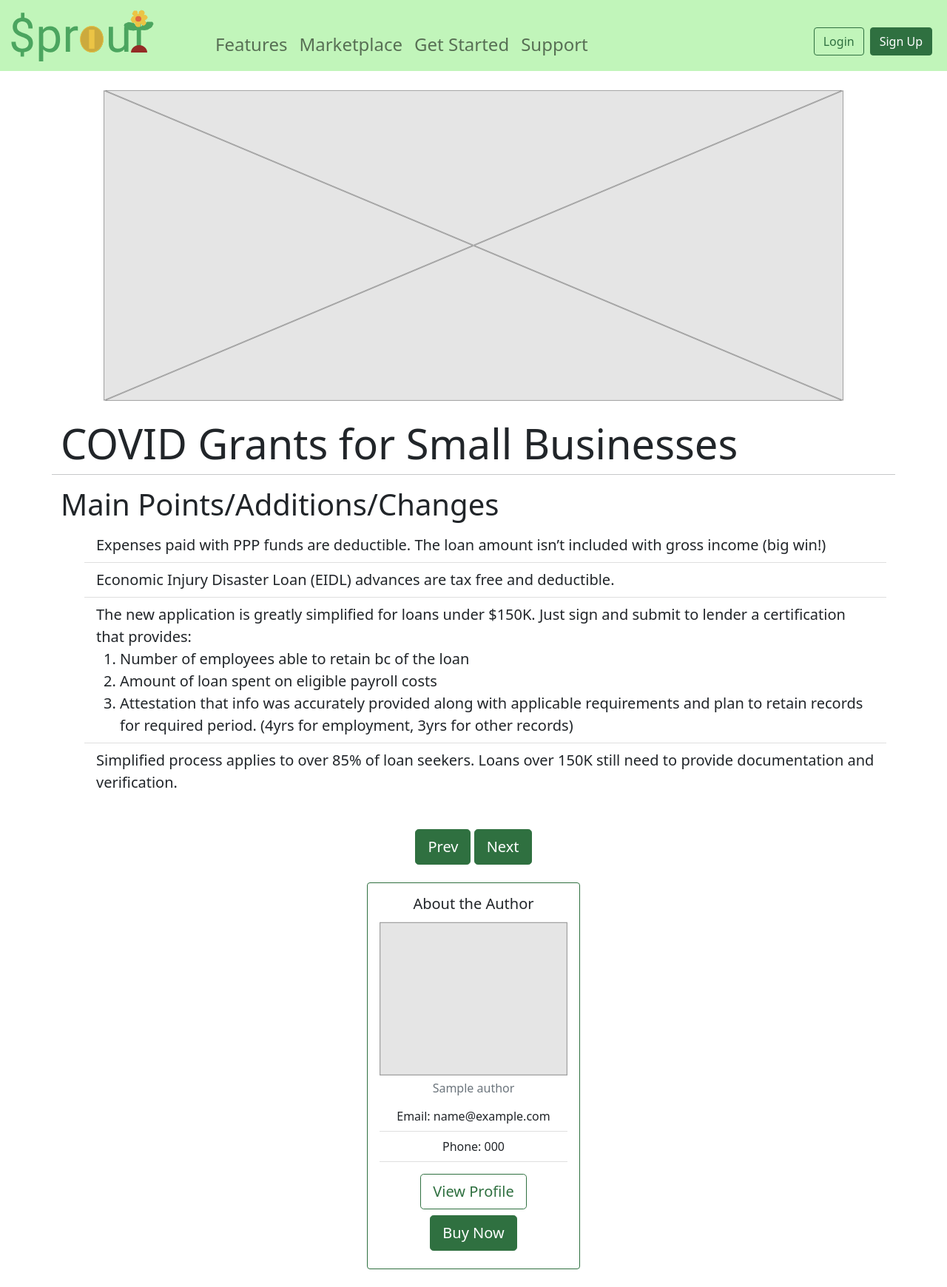
After one commit to abm-77/VirtualConsultantMomentum2021, a Flask app: template flask/app/templates/public/covid_module.html in a window 1280 px wide. The commit adds this page. Shown: the whole page at 74% size. Run offline with Flask 2, Linux system fonts and the light colour scheme; the template is opened without the code that fills it: most values are stand-ins (such as "Sample title", 1, 10 or a date in 2020); some libraries are stand-ins or nearby versions.

Commit message:
COVID Module Rough Draft
Put in content for covid module. Modules now also have scrolling displays.

```diff
--- /dev/null
+++ b/flask/app/templates/public/covid_module.html
@@ -0,0 +1,117 @@
+{% extends "public/templates/base_template.html" %}
+
+{% block title %}
+    Store - COVID Grants
+{% endblock %}
+
+{% block main %}
+
+    <div class="container mb-4">
+        <div class="row">
+            <div class="text-center mb-4">
+                <img src="{{ url_for('static', filename='img/PlaceholderBanner.svg') }}" class="img-fluid" alt="Product Image">
+            </div>
+
+            <h1 class="display-4">COVID Grants for Small Businesses</h4>
+            <hr>
+
+            <div class ="container">
+                <div class="row">
+                    <div class="col">
+                        <div id="moduleCarousel" class="carousel carousel-dark slide" data-interval="false">
+                            <div class="carousel-inner">
+
+                                <div class="carousel-item active">
+                                    <h1 class="display-6"> Main Points/Additions/Changes</h1>
+                                    <ul class="list-group-flush lead">
+                                        <li class="list-group-item">Expenses paid with PPP funds are deductible. The loan amount isn’t included with gross income (big win!)</li>
+                                        <li class="list-group-item">Economic Injury Disaster Loan (EIDL) advances are tax free and deductible.</li>
+                                        <li class="list-group-item">The new application is greatly simplified for loans under $150K. Just sign and submit to lender a certification that provides:
+                                            <ol>
+                                                <li>Number of employees able to retain bc of the loan</li>
+                                                <li>Amount of loan spent on eligible payroll costs</li>
+                                                <li>Attestation that info was accurately provided along with applicable requirements and plan to retain records for required period. (4yrs for employment, 3yrs for other records)</li>
+                                            </ol>
+                                        </li>
+                                        <li class="list-group-item">Simplified process applies to over 85% of loan seekers. Loans over 150K still need to provide documentation and verification.</li>
+                                    </ul>
+
+                                </div>
+
+                                <div class="carousel-item">
+                                    <h1 class="display-6"> PPP Expansion</h1>
+                                    <h1 class="display-8">More expenses are eligible for forgiveness including..</h1>
+                                    <ul class="list-group-flush lead">
+                                        <li class="list-group-item">Covered operations expenditures (business software or cloud computing service that facilitate business operations)</li>
+                                        <li class="list-group-item">Covered property damage costs (including vandalism/looting during protests in 2020 not covered by insurance)</li>
+                                        <li class="list-group-item">Covered supplier costs</li>
+                                        <li class="list-group-item">Covered worker protection expenditures</li>
+                                        <li class="list-group-item">Group life, disability, vision, dental insurance can be included as payroll costs. Original expenses are still covered (payroll, interest, covered mortgage obligations, rent, utilities)</li>
+                                    </ul>
+                                </div>
+
+                                <div class="carousel-item">
+                                    <h1 class="display-6">Second PPP Loan</h1>
+                                    <ul class="list-group-flush lead">
+                                        <li class="list-group-item">Eligibility: companies with less than 300 employees suffering a 25% drop in any quarters revenue in 2019 or 2020</li>
+                                        <li class="list-group-item">Relative max loan amount: multiply the average monthly payroll by 2.5. This time, businesses can pick either the year 2019 or the one year period before loan made</li>
+                                        <li class="list-group-item">Allows a multiplication by 3.5 for larger loans for “accommodation and food service” industry</li>
+                                        <li class="list-group-item">Max loan this time is $2 million (decrease from previous $10 million)</li>
+                                    </ul>
+                                </div>
+
+                                <div class="carousel-item">
+                                    <h1 class="display-6">Employee Retention Tax Credit Expanded</h1>
+                                    <p class="lead">
+                                        Eligibility: (1) businesses which were/are wholly or partially closed due to government orders related to COVID (e.g. stay at home or non essential business order) OR (2) businesses whose gross receipts for 2020 are below 50% of comparable quarter in 2019. Once gross receipts go above 80% of comparable quarter, businesses are no longer qualified after the end of that quarter
+                                        Previously, amount of credit was 50% of qualifying wages from March 12, 2020 to Jan 1 2021.
+                                        Now, ERTC can be used with PPP as long as it’s used for wages not paid with PPP.
+                                        Amount of credit increased to 70% and time period extended to July 1, 2021.
+                                        Now, $10,000 per quarter instead of in total.
+                                    </p>
+                                </div>
+
+                                <div class="carousel-item">
+                                    <h1 class="display-6">Money set aside for Community Development Financial Institutions (CFDIs) and Minority Depository Institutions (MDIs)</h1>
+                                    <p class="lead">
+                                        Last PPP, many business owners of color left out of program
+                                        One new provision provides $9 billion for low cost long term capital investments to depository institution CDFIs and MDIs and $3 billion to CDFI Fund to give grants to other financial institutions to conserve consumers, small businesses, and nonprofits
+                                    </p>
+                                </div>
+
+                            </div>
+                        </div>
+
+                        <div class="text-center mt-4">
+                            <button class="btn btn-lg btn-dark" href="#moduleCarousel" role="button" data-bs-slide="prev">Prev</button>
+                            <button class="btn btn-lg btn-dark" href="#moduleCarousel" role="button" data-bs-slide="next">Next</button>
+                            <div class="card border-dark mx-auto mt-4" style="width: 18rem;">
+                                <div class="card-body">
+
+                                    <h5 class="card-title text-center">About the Author</h5>
+                                    <img src="{{ url_for('static', filename='img/PlaceholderImage.svg') }}" class="card-img-top" alt="Product Image">
+                                    <h6 class="card-subtitle mb-2 mt-2 text-center text-muted">{{ author["name"] }}</h6>
+
+                                    <ul class="list-group list-group-flush">
+                                        <li class="list-group-item">Email: {{ author["email"] }}</li>
+                                        <li class="list-group-item">Phone: {{ author["phone"] }}</li>
+                                        <li class="list-group-item"></li>
+                                    </ul>
+
+                                    <div class="text-center">
+                                        <a type="button" class="btn btn-lg btn-outline-dark mb-2" href="/profiles/{{ author['_id'] }}">View Profile</a>
+                                        <a type="button" class="btn btn-lg btn-dark mb-2" href="#">Buy Now</a>
+                                    </div>
+                                </div>
+                            </div>
+                        </div>
+
+                    </div>
+
+                </div>
+
+            </div>
+        </div>
+    </div>
+
+{% endblock %}
```
Also changed, not shown: flask/app/templates/public/module_page.html (+16 -7 lines).
